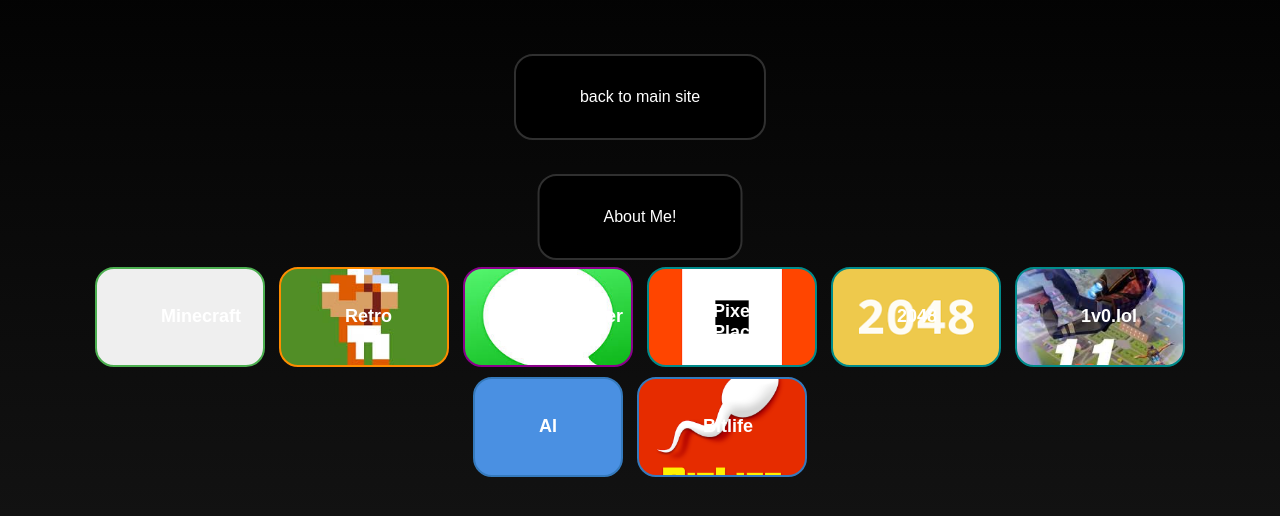
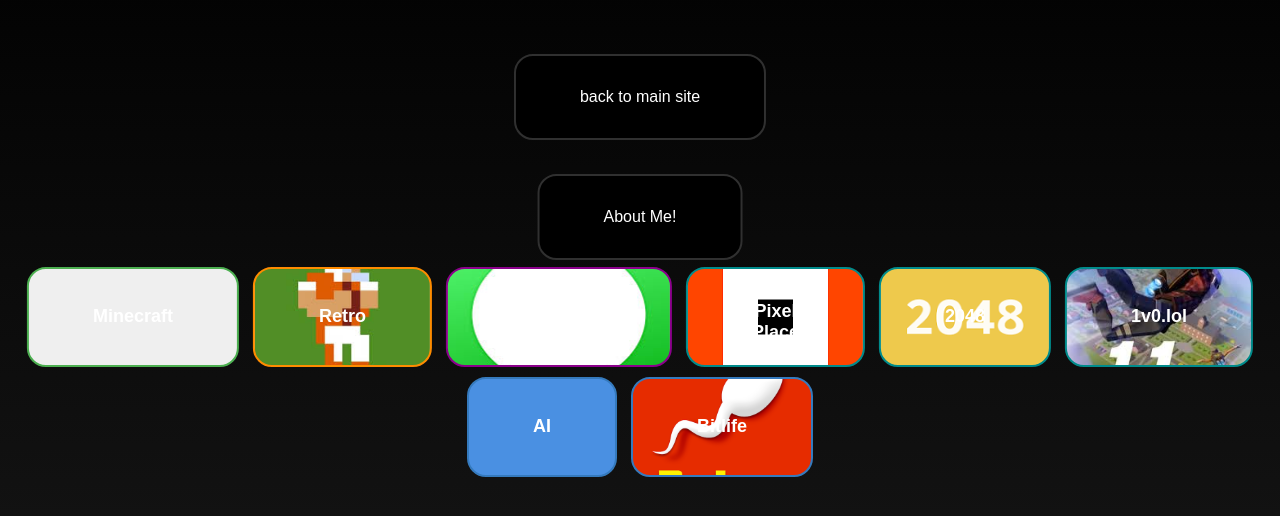
Before and after one commit to true-king-al/true-king-al.github.io, a website: page projects.html in a window 1280 px wide. Shown: the part 110-626 px from the top of the page. Drawn offline with Linux system fonts and the light colour scheme.

Commit message:
Update projects.html

```diff
--- a/projects.html
+++ b/projects.html
@@ -62,7 +62,6 @@
             font-size: 18px;
             font-weight: bold;
             height: 100px; /* Set a fixed height for all buttons */
-            max-width: 170px;
         }
         .button-minecraft {
             background-image: url('Minecraft_image.png');
```
